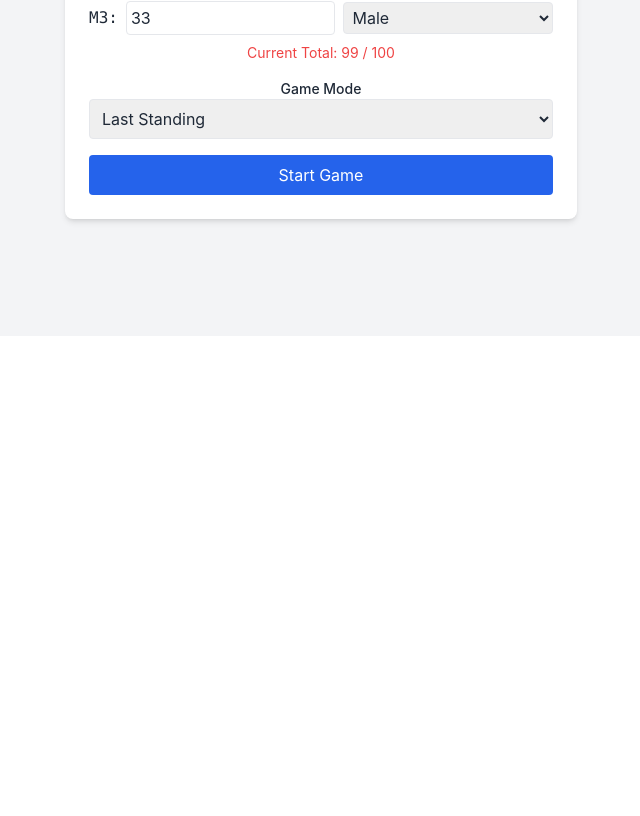
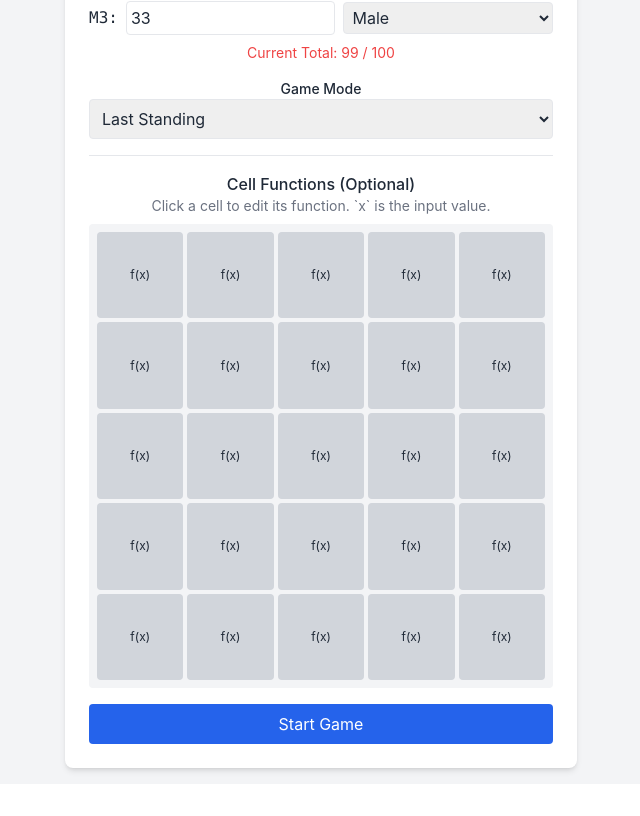
Before and after one commit to randomplayables/gowap, a React (Vite) app: page / in a window 1280 px wide. Shown: the part 496-1312 px from the top of the page, without its empty margins (319-959 px from the left). Before the commit the page ends 864 px from the top, so only its background shows below. Built offline with nearby package versions, Linux system fonts and the light colour scheme.

Commit message:
add function editing

```diff
--- a/src/components/GameSetup.tsx
+++ b/src/components/GameSetup.tsx
@@ -1,9 +1,12 @@
 import { useState } from 'react';
 import { GameConfig, Gender } from '../types';
+import clsx from 'clsx';
 
 interface GameSetupProps {
   onSetupComplete: (config: GameConfig) => void;
 }
+
+const defaultCellFunction = "return x * 1.05;";
 
 export default function GameSetup({ onSetupComplete }: GameSetupProps) {
   const [gridSize, setGridSize] = useState(5);
@@ -14,6 +17,11 @@ export default function GameSetup({ onSetupComplete }: GameSetupProps) {
   const [marbleSettings, setMarbleSettings] = useState<{ initialValue: number; gender: Gender }[]>(
     Array.from({ length: 3 }, () => ({ initialValue: Math.floor(100 / 3), gender: 'M' }))
   );
+
+  // New state for function editing
+  const [customFunctions, setCustomFunctions] = useState<Record<string, string>>({});
+  const [editingCell, setEditingCell] = useState<{ row: number; col: number } | null>(null);
+  const [currentFunctionBody, setCurrentFunctionBody] = useState(defaultCellFunction);
 
   const handleNumMarblesChange = (e: React.ChangeEvent<HTMLSelectElement>) => {
     const count = parseInt(e.target.value, 10);
@@ -32,6 +40,21 @@ export default function GameSetup({ onSetupComplete }: GameSetupProps) {
     setMarbleSettings(newSettings);
   };
 
+  const handleOpenFunctionEditor = (row: number, col: number) => {
+    const cellKey = `${row},${col}`;
+    setCurrentFunctionBody(customFunctions[cellKey] ?? defaultCellFunction);
+    setEditingCell({ row, col });
+  };
+
+  const handleSaveFunction = () => {
+    if (editingCell) {
+        const cellKey = `${editingCell.row},${editingCell.col}`;
+        const newCustomFunctions = { ...customFunctions, [cellKey]: currentFunctionBody };
+        setCustomFunctions(newCustomFunctions);
+        setEditingCell(null);
+    }
+  };
+
   const currentTotal = marbleSettings.reduce((sum, s) => sum + s.initialValue, 0);
 
   const handleSubmit = (e: React.FormEvent) => {
@@ -41,11 +64,12 @@ export default function GameSetup({ onSetupComplete }: GameSetupProps) {
         return;
     }
     onSetupComplete({
-      gridSize, numMarbles, totalInitialValue, gameMode, maxRounds, marbleSettings
+      gridSize, numMarbles, totalInitialValue, gameMode, maxRounds, marbleSettings, customFunctions
     });
   };
 
   return (
+    <>
       <div className="bg-white p-6 rounded-lg shadow-md max-w-lg mx-auto">
         <h2 className="text-2xl font-bold mb-4">Game Setup</h2>
         <form onSubmit={handleSubmit} className="space-y-4">
@@ -101,8 +125,58 @@ export default function GameSetup({ onSetupComplete }: GameSetupProps) {
             </div>
           )}
 
+          {/* Cell Functions */}
+          <div className="border-t pt-4">
+            <h3 className="font-medium">Cell Functions (Optional)</h3>
+            <p className="text-sm text-gray-500 mb-2">Click a cell to edit its function. `x` is the input value.</p>
+            <div className="bg-gray-100 p-2 rounded">
+                <div className="grid gap-1" style={{ gridTemplateColumns: `repeat(${gridSize}, 1fr)`}}>
+                    {Array.from({length: gridSize * gridSize}).map((_, i) => {
+                        const row = Math.floor(i / gridSize);
+                        const col = i % gridSize;
+                        const hasCustomFunc = !!customFunctions[`${row},${col}`];
+                        return (
+                            <button
+                                type="button"
+                                key={`${row}-${col}`}
+                                onClick={() => handleOpenFunctionEditor(row, col)}
+                                className={clsx(
+                                    "aspect-square rounded text-xs transition-colors",
+                                    hasCustomFunc ? "bg-indigo-300 hover:bg-indigo-400" : "bg-gray-300 hover:bg-gray-400"
+                                )}
+                                title={hasCustomFunc ? `Custom f(x) at (${row},${col})` : `Default f(x) at (${row},${col})`}
+                            >
+                               f(x)
+                            </button>
+                        );
+                    })}
+                </div>
+            </div>
+          </div>
+
           <button type="submit" className="w-full bg-blue-600 text-white p-2 rounded hover:bg-blue-700 transition">Start Game</button>
         </form>
       </div>
+
+      {/* Function Editor Modal */}
+      {editingCell && (
+        <div className="fixed inset-0 bg-black bg-opacity-50 flex items-center justify-center z-50 p-4">
+            <div className="bg-white rounded-lg shadow-xl p-6 w-full max-w-md">
+                <h3 className="text-lg font-bold mb-4">Edit Function for Cell ({editingCell.row}, {editingCell.col})</h3>
+                <p className="text-sm text-gray-600 mb-2">Enter the body of a JavaScript function. The input value is available as `x`.</p>
+                <textarea
+                    value={currentFunctionBody}
+                    onChange={(e) => setCurrentFunctionBody(e.target.value)}
+                    className="w-full h-32 p-2 border rounded bg-gray-50 font-mono text-sm"
+                    placeholder="e.g., return x * 1.5;"
+                />
+                <div className="flex justify-end space-x-2 mt-4">
+                    <button onClick={() => setEditingCell(null)} className="px-4 py-2 bg-gray-200 rounded hover:bg-gray-300">Cancel</button>
+                    <button onClick={handleSaveFunction} className="px-4 py-2 bg-blue-600 text-white rounded hover:bg-blue-700">Save Function</button>
+                </div>
+            </div>
+        </div>
+      )}
+    </>
   );
 }
```
Lines whose indentation alone changed are shown as unchanged.
